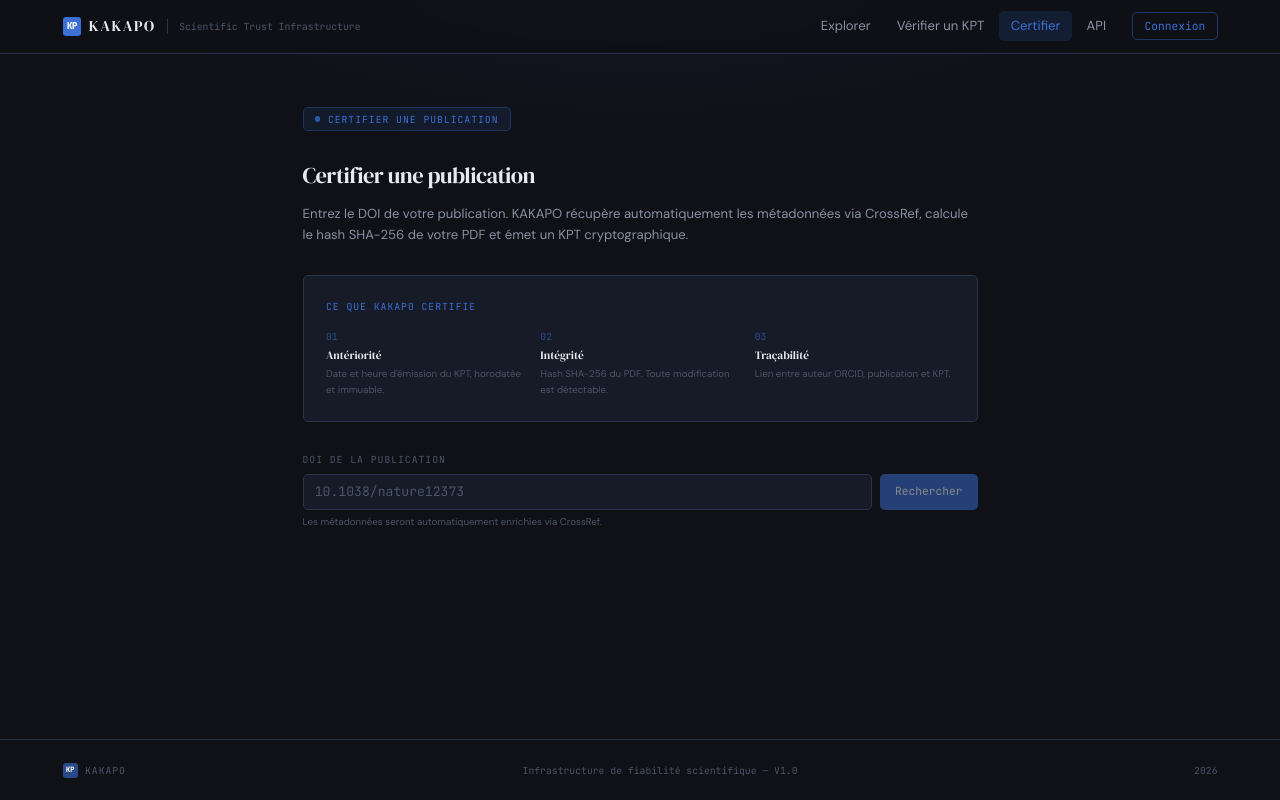
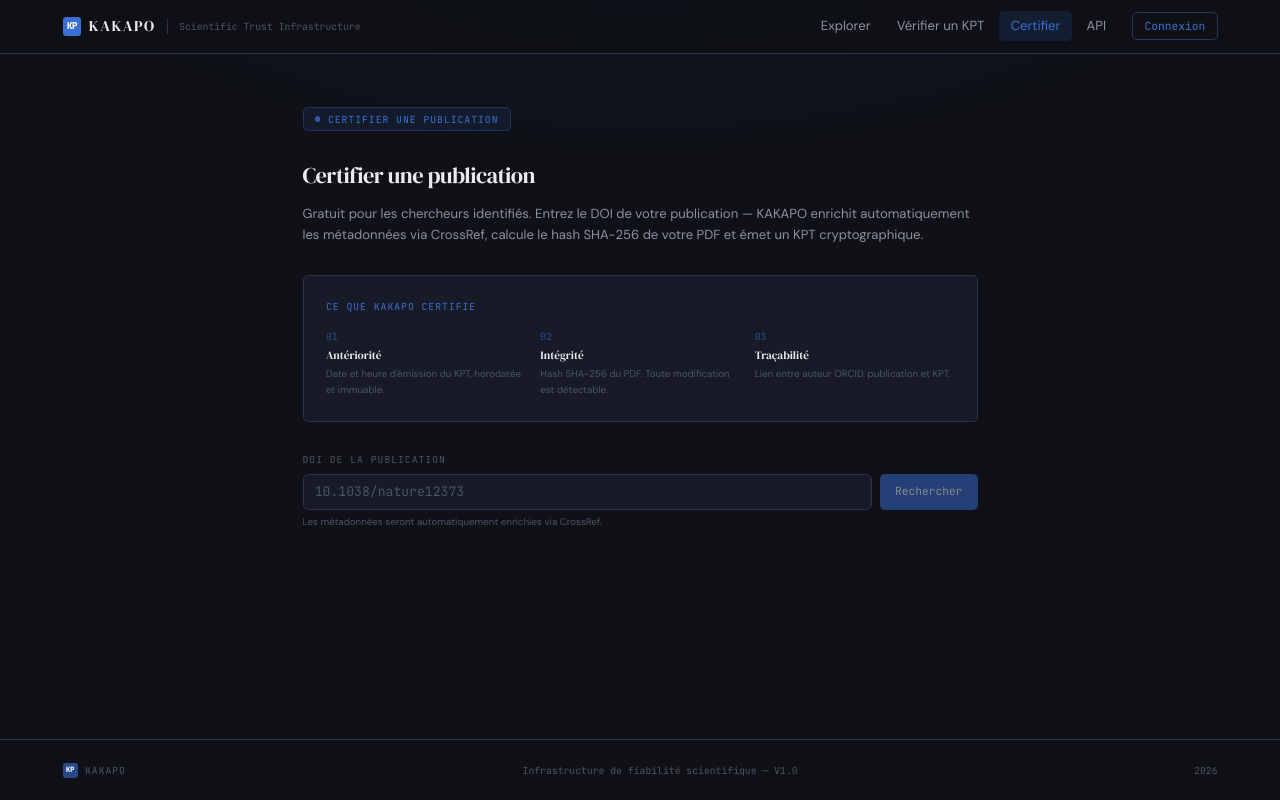
Before and after one commit to kkpo-adil/kakapo-front, a Next.js app: page /certifier in a window 1280 px wide. Built offline with nearby package versions, Linux system fonts and the light colour scheme.

Commit message:
feat: certifier wording doctrine du payeur

```diff
--- a/src/app/certifier/page.tsx
+++ b/src/app/certifier/page.tsx
@@ -107,7 +107,7 @@ export default function CertifierPage() {
           <div>
             <h1 className="text-2xl font-display text-text-primary mb-3">Certifier une publication</h1>
             <p className="text-sm text-text-secondary leading-relaxed">
-              Entrez le DOI de votre publication. KAKAPO récupère automatiquement les métadonnées via CrossRef, calcule le hash SHA-256 de votre PDF et émet un KPT cryptographique.
+              Gratuit pour les chercheurs identifiés. Entrez le DOI de votre publication — KAKAPO enrichit automatiquement les métadonnées via CrossRef, calcule le hash SHA-256 de votre PDF et émet un KPT cryptographique.
             </p>
           </div>
 
```
